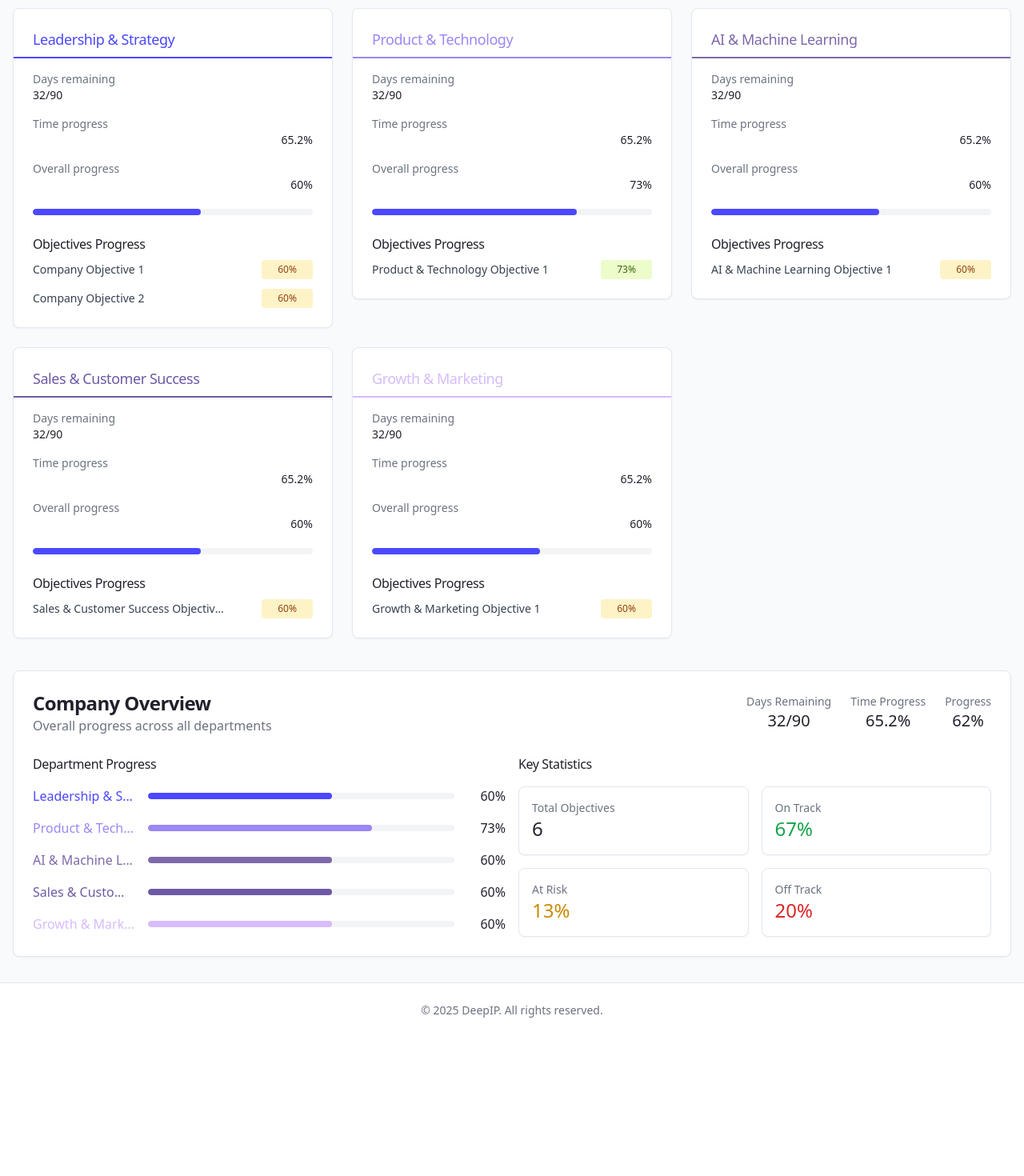
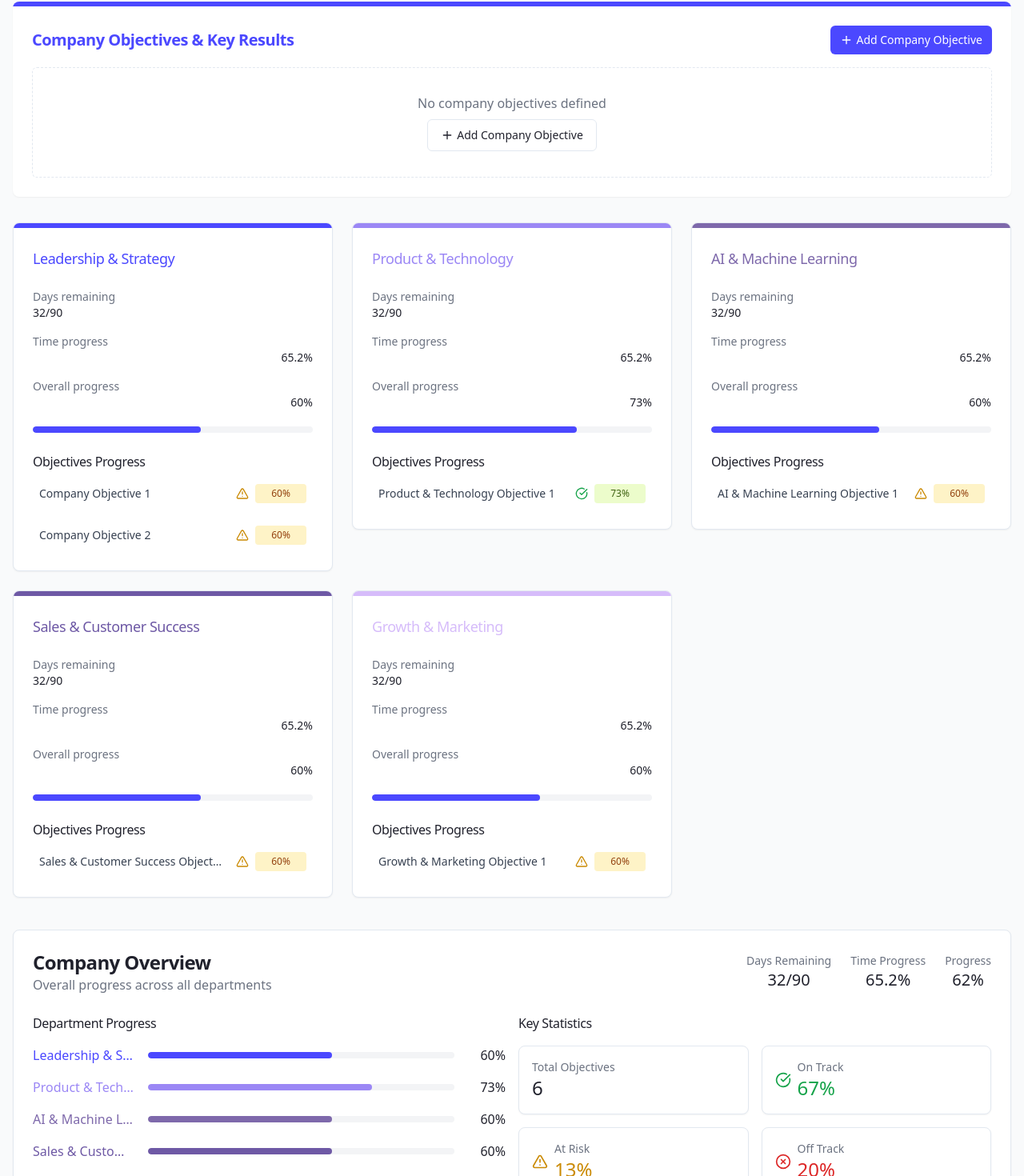
Before and after one commit to Pluurp/deepip-okr-flux, a React (Vite) app: page / in a window 1280 px wide. Shown: the part 355-1825 px from the top of the page at 80% size. Before the commit the page ends 1652 px from the top, so only its background shows below. Built offline with nearby package versions, Linux system fonts and the light colour scheme.

Commit message:
Enhance UI and fix dashboard issues
Implement UI improvements for readability, add company OKR section, fix statistics, and improve key result management while preserving real-time synchronization.

```diff
--- a/src/components/DepartmentCard.tsx
+++ b/src/components/DepartmentCard.tsx
@@ -4,6 +4,8 @@ import { Card, CardContent, CardHeader, CardTitle } from "@/components/ui/card";
 import ProgressBar from "./ProgressBar";
 import { cn } from "@/lib/utils";
 import { Link } from "react-router-dom";
+import { AlertTriangle, CheckCircle, XCircle, Trophy, PlusCircle } from "lucide-react";
+import { Button } from "./ui/button";
 
 type DepartmentCardProps = {
   department: Department;
@@ -13,6 +15,7 @@ type DepartmentCardProps = {
     progress: number;
   }[];
   className?: string;
+  onAddObjective?: () => void;
 };
 
 const DepartmentCard = ({
@@ -20,11 +23,21 @@ const DepartmentCard = ({
   stats,
   objectives,
   className,
+  onAddObjective
 }: DepartmentCardProps) => {
+  // Function to get status icon based on progress
+  const getStatusIcon = (progress: number) => {
+    if (progress === 100) return <Trophy className="h-4 w-4 text-blue-600" />;
+    if (progress >= 70) return <CheckCircle className="h-4 w-4 text-green-600" />;
+    if (progress >= 30) return <AlertTriangle className="h-4 w-4 text-yellow-600" />;
+    return <XCircle className="h-4 w-4 text-red-600" />;
+  };
+
   return (
     <Link to={`/departments/${department.id}`}>
       <Card className={cn("overflow-hidden transition-all duration-300 hover:shadow-md hover:-translate-y-1", className)}>
-        <CardHeader className="pb-2" style={{ borderBottom: `2px solid ${department.color}` }}>
+        <div className="h-1.5" style={{ backgroundColor: department.color }}></div>
+        <CardHeader className="pb-2">
           <CardTitle className="text-lg font-medium" style={{ color: department.color }}>
             {department.name}
           </CardTitle>
@@ -70,25 +83,31 @@ const DepartmentCard = ({
 
           <div className="mt-4">
             <h4 className="font-medium mb-2">Objectives Progress</h4>
+            {objectives.length > 0 ? (
               <div className="space-y-3">
                 {objectives.map((objective, index) => (
-                <div key={index} className="flex justify-between items-center">
+                  <div key={index} className="flex justify-between items-center p-2 rounded-md hover:bg-gray-50">
                     <span className="text-sm text-gray-700 truncate mr-4 max-w-[70%]">
                       {objective.title}
                     </span>
                     <div className="flex items-center gap-2">
+                      {getStatusIcon(objective.progress)}
                       <div
-                      className="w-16 h-6 rounded flex items-center justify-center text-xs"
+                        className="w-16 h-6 rounded flex items-center justify-center text-xs font-medium"
                         style={{
                           backgroundColor: objective.progress < 30
                             ? '#FFEDD5'
                             : objective.progress < 70
                               ? '#FEF3C7'
+                              : objective.progress === 100
+                                ? '#DBEAFE'
                                 : '#ECFCCB',
                           color: objective.progress < 30
                             ? '#9A3412'
                             : objective.progress < 70
                               ? '#92400E'
+                              : objective.progress === 100
+                                ? '#1E40AF'
                                 : '#3F6212'
                         }}
                       >
@@ -98,6 +117,25 @@ const DepartmentCard = ({
                   </div>
                 ))}
               </div>
+            ) : (
+              <div className="flex flex-col items-center justify-center py-4 space-y-2 border border-dashed rounded-md">
+                <p className="text-sm text-gray-500">No objectives defined</p>
+                {onAddObjective && (
+                  <Button
+                    variant="outline"
+                    size="sm"
+                    className="mt-1 flex items-center gap-1"
+                    onClick={(e) => {
+                      e.preventDefault();
+                      onAddObjective();
+                    }}
+                  >
+                    <PlusCircle size={14} />
+                    Add Objective
+                  </Button>
+                )}
+              </div>
+            )}
           </div>
         </CardContent>
       </Card>
--- /dev/null
+++ b/src/components/StatusIcon.tsx
@@ -0,0 +1,26 @@
+
+import { Trophy, CheckCircle, AlertTriangle, XCircle } from "lucide-react";
+import { Status } from "@/types";
+
+type StatusIconProps = {
+  status: Status;
+  size?: number;
+  className?: string;
+};
+
+const StatusIcon = ({ status, size = 16, className }: StatusIconProps) => {
+  switch (status) {
+    case "Completed":
+      return <Trophy size={size} className={`text-blue-600 ${className}`} />;
+    case "On track":
+      return <CheckCircle size={size} className={`text-green-600 ${className}`} />;
+    case "At Risk":
+      return <AlertTriangle size={size} className={`text-yellow-600 ${className}`} />;
+    case "Off Track":
+      return <XCircle size={size} className={`text-red-600 ${className}`} />;
+    default:
+      return <CheckCircle size={size} className={`text-gray-400 ${className}`} />;
+  }
+};
+
+export default StatusIcon;
--- a/src/pages/Index.tsx
+++ b/src/pages/Index.tsx
@@ -1,15 +1,19 @@
 
-import { useEffect, useMemo } from "react";
+import { useEffect, useMemo, useState } from "react";
 import DashboardLayout from "@/layouts/DashboardLayout";
 import { departments } from "@/data/departments";
-import { getObjectivesByDepartment } from "@/data/okrData";
 import DepartmentCard from "@/components/DepartmentCard";
 import { Card, CardContent } from "@/components/ui/card";
-import { Calendar } from "lucide-react";
+import { Calendar, Plus } from "lucide-react";
 import { format } from "date-fns";
 import { useOKR } from "@/context/OKRContext";
 import { Link } from "react-router-dom";
 import { Button } from "@/components/ui/button";
+import ObjectiveList from "@/components/ObjectiveList";
+import { Objective } from "@/types";
+import { createNewObjective } from "@/utils/okrUtils";
+import { toast } from "sonner";
+import StatusIcon from "@/components/StatusIcon";
 
 const Index = () => {
   const {
@@ -18,15 +22,35 @@ const Index = () => {
     departmentStats: contextStats,
     cycle,
     objectives: allDepartmentObjectives,
-    refreshStats
+    refreshStats,
+    updateObjectives,
+    users
   } = useOKR();
+
+  // Add state for company objectives
+  const [companyObjectives, setCompanyObjectives] = useState<Objective[]>([]);
 
   // Force a refresh when the component mounts to ensure latest data
   useEffect(() => {
     document.title = "OKR Dashboard | DeepIP";
     // Ensure we have the latest stats on initial render
     refreshStats();
+
+    // Initialize company objectives
+    const savedCompanyOKRs = localStorage.getItem('company_okrs');
+    if (savedCompanyOKRs) {
+      try {
+        setCompanyObjectives(JSON.parse(savedCompanyOKRs));
+      } catch (e) {
+        console.error('Failed to parse saved company objectives', e);
+      }
+    }
   }, [refreshStats]);
+
+  // Save company objectives to localStorage when they change
+  useEffect(() => {
+    localStorage.setItem('company_okrs', JSON.stringify(companyObjectives));
+  }, [companyObjectives]);
 
   const formatDate = (dateString: string) => {
     try {
@@ -34,6 +58,25 @@ const Index = () => {
     } catch (e) {
       return "Invalid date";
     }
+  };
+
+  // Handle company objective updates
+  const handleCompanyObjectivesUpdate = (updatedObjectives: Objective[]) => {
+    setCompanyObjectives(updatedObjectives);
+  };
+
+  // Add new company objective
+  const handleAddCompanyObjective = () => {
+    const newObjective = createNewObjective('company', 'user1');
+
+    // Override with global dates and cycle
+    newObjective.startDate = globalStartDate;
+    newObjective.endDate = globalEndDate;
+    newObjective.cycle = cycle;
+
+    setCompanyObjectives([...companyObjectives, newObjective]);
+
+    toast.success("New company objective added");
   };
 
   // Use useMemo to calculate derived stats to prevent recalculation on every render
@@ -108,6 +151,30 @@ const Index = () => {
     };
   }, [allDepartmentObjectives, contextStats]);
 
+  // Handler for department objectives
+  const handleAddDepartmentObjective = (departmentId: string) => {
+    // Find a default owner from the department
+    const departmentUser = users.find(user => user.departmentId === departmentId);
+    const defaultOwnerId = departmentUser ? departmentUser.id : users[0].id;
+
+    // Create new objective with global dates and cycle
+    const newObjective = createNewObjective(departmentId, defaultOwnerId);
+
+    // Override with global dates and cycle
+    newObjective.startDate = globalStartDate;
+    newObjective.endDate = globalEndDate;
+    newObjective.cycle = cycle;
+
+    // Get current objectives for this department
+    const currentObjectives = allDepartmentObjectives[departmentId] || [];
+    const updatedObjectives = [...currentObjectives, newObjective];
+
+    // Update objectives in context
+    updateObjectives(departmentId, updatedObjectives);
+
+    toast.success(`New objective added to ${departmentId}`);
+  };
+
   return (
     <DashboardLayout>
       <div className="animate-fade-in">
@@ -155,6 +222,44 @@ const Index = () => {
           </CardContent>
         </Card>
 
+        {/* Company OKRs Section */}
+        <Card className="mb-6 overflow-hidden border-0 shadow-sm">
+          <div className="h-1.5 bg-deepip-primary"></div>
+          <CardContent className="p-6">
+            <div className="flex justify-between items-center mb-4">
+              <h2 className="text-xl font-bold text-deepip-primary">Company Objectives & Key Results</h2>
+              <Button
+                size="sm"
+                className="bg-deepip-primary text-white hover:bg-deepip-primary/90 flex items-center gap-1"
+                onClick={handleAddCompanyObjective}
+              >
+                <Plus size={16} />
+                Add Company Objective
+              </Button>
+            </div>
+
+            {companyObjectives.length > 0 ? (
+              <ObjectiveList
+                objectives={companyObjectives}
+                users={users}
+                onUpdate={handleCompanyObjectivesUpdate}
+              />
+            ) : (
+              <div className="flex flex-col items-center justify-center py-8 border border-dashed rounded-md">
+                <p className="text-gray-500 mb-2">No company objectives defined</p>
+                <Button
+                  variant="outline"
+                  onClick={handleAddCompanyObjective}
+                  className="flex items-center gap-1"
+                >
+                  <Plus size={16} />
+                  Add Company Objective
+                </Button>
+              </div>
+            )}
+          </CardContent>
+        </Card>
+
         <div className="grid grid-cols-1 md:grid-cols-2 lg:grid-cols-3 gap-6 mt-8">
           {departments.map((department) => {
             const deptObjectives = objectives[department.id] || [];
@@ -169,6 +274,7 @@ const Index = () => {
                 department={department}
                 stats={contextStats[department.id]}
                 objectives={objectivesSummary}
+                onAddObjective={() => handleAddDepartmentObjective(department.id)}
               />
             );
           })}
@@ -233,17 +339,32 @@ const Index = () => {
                     <p className="text-sm text-gray-500">Total Objectives</p>
                     <p className="text-2xl font-medium">{totalObjectives}</p>
                   </Card>
-                  <Card className="p-4 border shadow-sm">
+                  <Card className="p-4 border shadow-sm flex items-center">
+                    <div className="mr-2">
+                      <StatusIcon status="On track" size={20} />
+                    </div>
+                    <div>
                       <p className="text-sm text-gray-500">On Track</p>
                       <p className="text-2xl font-medium text-green-600">{statusCounts.onTrack}%</p>
+                    </div>
                   </Card>
-                  <Card className="p-4 border shadow-sm">
+                  <Card className="p-4 border shadow-sm flex items-center">
+                    <div className="mr-2">
+                      <StatusIcon status="At Risk" size={20} />
+                    </div>
+                    <div>
                       <p className="text-sm text-gray-500">At Risk</p>
                       <p className="text-2xl font-medium text-yellow-600">{statusCounts.atRisk}%</p>
+                    </div>
                   </Card>
-                  <Card className="p-4 border shadow-sm">
+                  <Card className="p-4 border shadow-sm flex items-center">
+                    <div className="mr-2">
+                      <StatusIcon status="Off Track" size={20} />
+                    </div>
+                    <div>
                       <p className="text-sm text-gray-500">Off Track</p>
                       <p className="text-2xl font-medium text-red-600">{statusCounts.offTrack}%</p>
+                    </div>
                   </Card>
                 </div>
               </div>
```
Also changed, not shown: src/components/ObjectiveList.tsx (+5 -4 lines), src/pages/Department.tsx (+18 -6 lines). Lines whose indentation alone changed are shown as unchanged.
